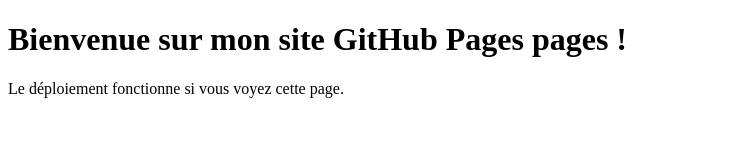
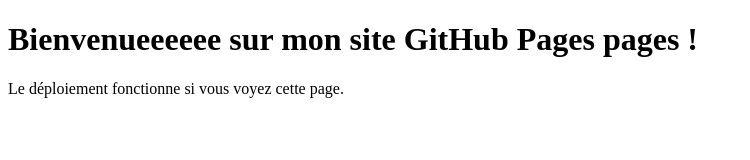
Before and after one commit to dahmane2024/test.github.io, a plain HTML site: page index.html in a window 1280 px wide. Shown: the whole page, without its empty margins (0-750 px from the left). Drawn offline with Linux system fonts and the light colour scheme.

Commit message:
Update index.html

```diff
--- a/index.html
+++ b/index.html
@@ -6,7 +6,7 @@
     <title>Test GitHub Pages</title>
 </head>
 <body>
-    <h1>Bienvenue sur mon site GitHub Pages pages !</h1>
+    <h1>Bienvenueeeeee sur mon site GitHub Pages pages !</h1>
     <p>Le déploiement fonctionne si vous voyez cette page.</p>
 </body>
 </html>
```
